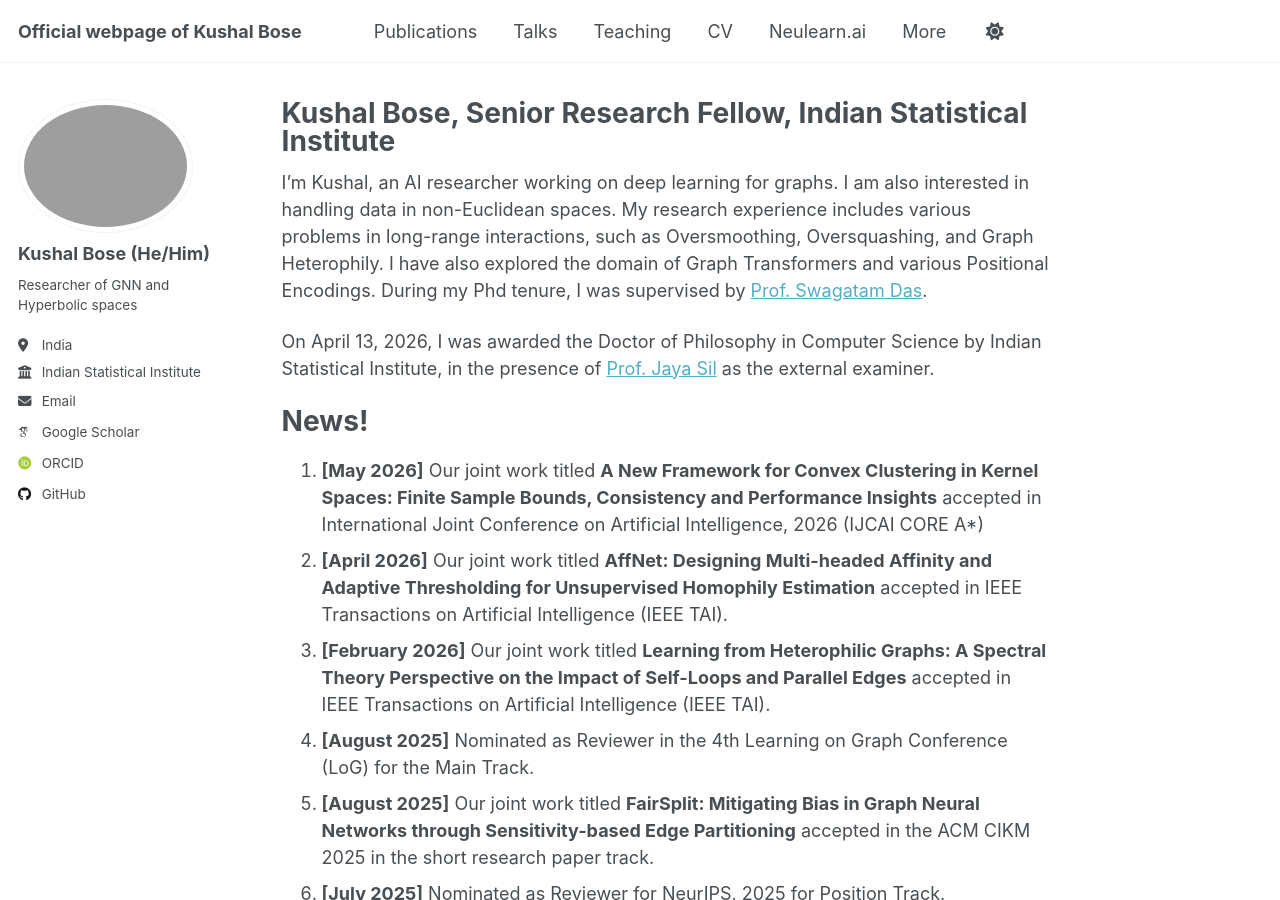
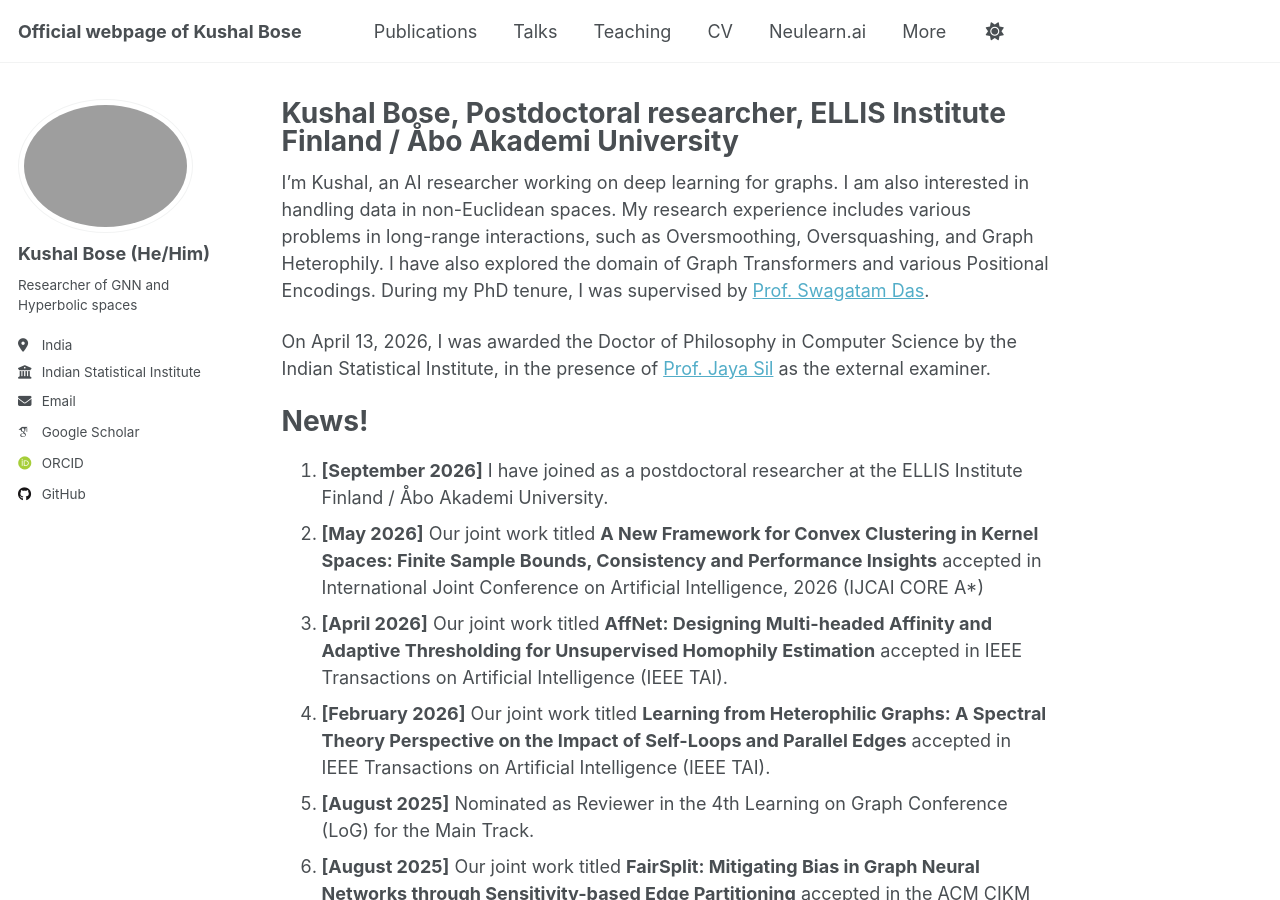
Before and after one commit to kushalbose92/kushalbose92.github.io, a Jekyll site: the page built from _pages/about.md, in a window 1280 px wide and 900 px high. Built offline with Jekyll 4.4.1, drawn with Linux system fonts in a browser that asks for light colours; some web fonts are replaced; a script that is not in the unit is left out.

Commit message:
Update about.md

```diff
--- a/_pages/about.md
+++ b/_pages/about.md
@@ -1,18 +1,19 @@
 ---
 permalink: /
-title: "Kushal Bose, Senior Research Fellow, Indian Statistical Institute"
+title: "Kushal Bose, Postdoctoral researcher, ELLIS Institute Finland / Åbo Akademi University"
 author_profile: true
 redirect_from:
   - /about/
   - /about.html
 ---
 
-I’m Kushal, an AI researcher working on deep learning for graphs. I am also interested in handling data in non-Euclidean spaces. My research experience includes various problems in long-range interactions, such as Oversmoothing, Oversquashing, and Graph Heterophily. I have also explored the domain of Graph Transformers and various Positional Encodings. During my Phd tenure, I was supervised by [Prof. Swagatam Das](https://www2.isical.ac.in/~swagatam.das/).
+I’m Kushal, an AI researcher working on deep learning for graphs. I am also interested in handling data in non-Euclidean spaces. My research experience includes various problems in long-range interactions, such as Oversmoothing, Oversquashing, and Graph Heterophily. I have also explored the domain of Graph Transformers and various Positional Encodings. During my PhD tenure, I was supervised by [Prof. Swagatam Das](https://www2.isical.ac.in/~swagatam.das/).
 
-On April 13, 2026, I was awarded the Doctor of Philosophy in Computer Science by Indian Statistical Institute, in the presence of [Prof. Jaya Sil](https://www.iiests.ac.in/IIEST/Faculty/cs-js) as the external examiner.
+On April 13, 2026, I was awarded the Doctor of Philosophy in Computer Science by the Indian Statistical Institute, in the presence of [Prof. Jaya Sil](https://www.iiests.ac.in/IIEST/Faculty/cs-js) as the external examiner.
 
 News!
 ======
+1. **[September 2026]** I have joined as a postdoctoral researcher at the ELLIS Institute Finland / Åbo Akademi University.
 1. **[May 2026]** Our joint work titled **A New Framework for Convex Clustering in Kernel Spaces: Finite Sample Bounds, Consistency and Performance Insights** accepted in International Joint Conference on Artificial Intelligence, 2026 (IJCAI CORE A*)
 1. **[April 2026]** Our joint work titled **AffNet: Designing Multi-headed Affinity and Adaptive Thresholding for Unsupervised Homophily Estimation** accepted in IEEE Transactions on Artificial Intelligence (IEEE TAI).
 1. **[February 2026]** Our joint work titled **Learning from Heterophilic Graphs: A Spectral Theory Perspective on the Impact of Self-Loops and Parallel Edges** accepted in IEEE Transactions on Artificial Intelligence (IEEE TAI).
```
